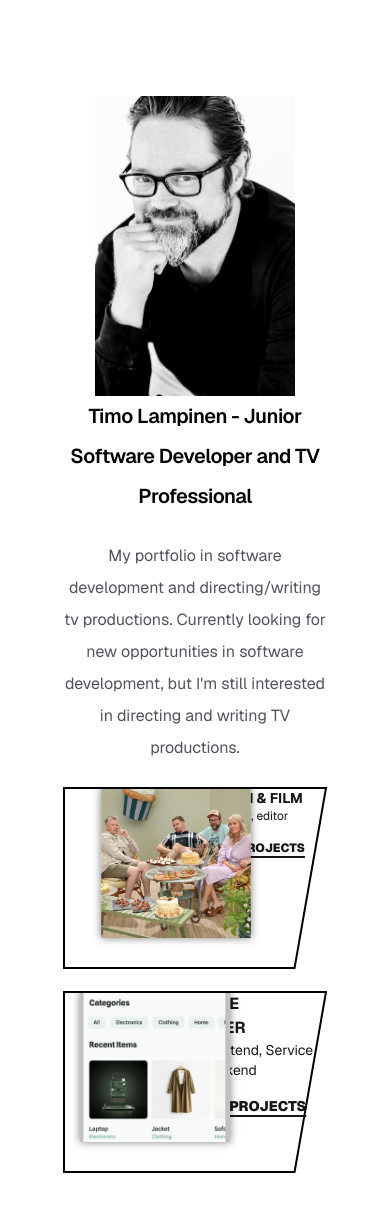
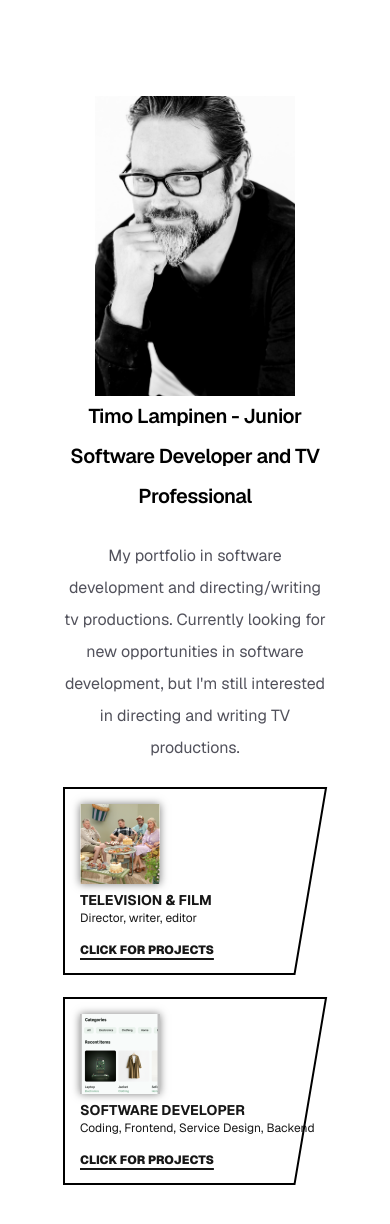
Before and after one commit to Hirvilampi/timo-portfolio, a Next.js app: page / in a window 390 px wide. Shown: the top 1224 px of the page. Built offline with nearby package versions, Linux system fonts and the light colour scheme.

Commit message:
changed views for mobile screen. added smaller pics for all. uses now storage for pics. added link to production and database

```diff
--- a/app/it/page.module.css
+++ b/app/it/page.module.css
@@ -59,9 +59,10 @@
 .title { margin: 0 0 0.5rem; font-weight: 600; }
 .text { margin: 0; opacity: 0.8; }
 
-@media (max-width: 768px) {
+@media (max-width: 540px) {
   .cardShape {
-    flex-direction: column;
+    padding-top: 1rem;
+    /* flex-direction: row; */
     /* text-align: center; */
     clip-path: polygon(0 0, 100% 0, 95% 100%, 0% 100%);
   }
@@ -71,4 +72,9 @@
   background: #eee;
   flex-shrink: 0;
 }
+
+.row {
+    flex-direction: column;
+    align-items: flex-start; /* or center if you want */
 }
+}
--- a/app/it/page.tsx
+++ b/app/it/page.tsx
@@ -15,14 +15,14 @@ export default function ShowItLink({ className, ...props }: CardProps) {
             <div className={classes.slideshowPlaceholder}>
               <ImageSlideshow portfolio={"it"} />
             </div>
-            <div>
-              <h2 className="text-m sm:text-2xl  font-bold uppercase">
+            <div className="py-4 sm:py-0">
+              <h2 className="text-sm sm:text-2xl  font-bold uppercase">
                 Software Developer
               </h2>
-              <p className="text-sm sm:text-xl">
+              <p className="text-xs sm:text-xl">
                 Coding, Frontend, Service Design, Backend
               </p>
-              <p className="text-sm sm:text-l mt-4 font-black underline decoration-2 underline-offset-4">
+              <p className="text-xs sm:text-l mt-4 font-black underline decoration-2 underline-offset-4">
                 CLICK FOR PROJECTS
               </p>
             </div>
--- a/app/it/projects/[itSlug]/page.tsx
+++ b/app/it/projects/[itSlug]/page.tsx
@@ -24,7 +24,7 @@ export default async function AllProjectsPage({
   return (
     <div className="flex min-h-screen items-start justify-center bg-zinc-50 font-sans dark:bg-black">
       <main className="flex w-full max-w-3xl flex-col items-center py-12 px-16 bg-white dark:bg-black sm:items-start ">
-        <h1>IT Project from my work history</h1>
+        <h1 className="mb-2">IT Project from my work history</h1>
         {prod.image && (
           <Image
             src={prod.image}
--- a/app/tv/page.module.css
+++ b/app/tv/page.module.css
@@ -1,18 +1,16 @@
 .cardWrapper {
   position: relative;
-  display: flex;   /* tärkein: korkeus = sisällön korkeus */
+  display: flex; /* tärkein: korkeus = sisällön korkeus */
   width: 100%;
-  max-width: 800px;        /* valinnainen */
+  max-width: 800px; /* valinnainen */
   min-height: 180px;
   text-decoration: none;
   color: inherit;
   transition: transform 0.2s ease;
-
 }
 
 .cardWrapper:hover {
   transform: translateX(10px);
-
 }
 
 .cardShape {
@@ -56,13 +54,20 @@
   gap: 20px;
 }
 
-.title { margin: 0 0 0.5rem; font-weight: 600; }
-.text { margin: 0; opacity: 0.8; }
+.title {
+  margin: 0 0 0.5rem;
+  font-weight: 600;
+}
+.text {
+  margin: 0;
+  opacity: 0.8;
+}
 
-@media (max-width: 768px) {
+@media (max-width: 540px) {
   .cardShape {
-    flex-direction: column;
-    /* text-align: center; */
+    padding-top: 1rem;
+    /* flex-direction: row; */
+    /* text-align: center;  */
     clip-path: polygon(0 0, 100% 0, 95% 100%, 0% 100%);
   }
   .slideshowPlaceholder {
@@ -71,4 +76,8 @@
     background: #eee;
     flex-shrink: 0;
   }
+  .row {
+    flex-direction: column;
+    align-items: flex-start; /* or center if you want */
   }
+}
--- a/app/tv/page.tsx
+++ b/app/tv/page.tsx
@@ -16,7 +16,7 @@ export default function ShowTvLink() {
               <ImageSlideshow portfolio={"tv"} />
             </div>
             {/* sisältö */}
-            <div>
+            <div className="py-4 sm:py-0">
               <h2 className="text-sm sm:text-2xl font-bold uppercase">
                 Television & Film
               </h2>
--- /dev/null
+++ b/app/tv/productions/[tvSlug]/page.module.css
@@ -0,0 +1,13 @@
+.link {
+    color: #2563eb;            /* modern blue */
+  text-decoration: underline;
+  text-underline-offset: 3px;
+  font-weight: 500;
+  transition: color 0.15s ease, text-decoration-color 0.15s ease;
+}
+
+.link:hover {
+    color: #1d4ed8;
+    text-decoration-color: currentColor;
+    transform: translateX(10px);
+}
--- a/app/tv/productions/[tvSlug]/page.tsx
+++ b/app/tv/productions/[tvSlug]/page.tsx
@@ -1,11 +1,21 @@
 import Image from "next/image";
 
+import classes from "./page.module.css";
 import { getTVProduction } from "@/lib/tvpproduction";
+
+function toAbsoluteUrl(url?: string | null) {
+  if (!url) return null;
+  const u = url.trim();
+  if (!u) return null;
+  if (u.startsWith("http://") || u.startsWith("https://")) return u;
+  return `https://${u}`;
+}
 
 export default async function AllProductionsPage({
   params,}: {  params: Promise<{ tvSlug: string }>;}) {
   const { tvSlug } = await params;
   const prod = await getTVProduction(tvSlug);
+  const href = toAbsoluteUrl(prod.link);
 
   return (
     <div className="flex min-h-screen items-start justify-center bg-zinc-50 font-sans dark:bg-black">
@@ -35,6 +45,14 @@ export default async function AllProductionsPage({
 
         <p className="mt-4">{prod.more}</p>
 
+                {href && (
+          <a href={href} target="_blank" rel="noopener noreferrer"
+          className={`${classes.link} mt-4`}
+          >
+            Link to video or production page
+          </a>
+        )}
+
         <p className="mt-4">Production Company:&nbsp;{prod.company}</p>
       </main>
     </div>
--- a/components/ITProject.tsx
+++ b/components/ITProject.tsx
@@ -11,4 +11,5 @@ export type ITProject = {
   more?: string | null;
   technologies?: string | null;
   company?: string | null;
+  image_small?: string | null;
 };
--- a/components/TVProduction.tsx
+++ b/components/TVProduction.tsx
@@ -9,4 +9,6 @@ export type TVProduction = {
   summary?: string | null;
   more?: string | null;
   company?: string | null;
+  image_small?: string | null;
+  link?: string | null;
 };
--- a/components/images/image-slideshow.module.css
+++ b/components/images/image-slideshow.module.css
@@ -24,3 +24,15 @@
   opacity: 1;
   /* transform: scale(1) translateX(0) rotate(0); */
 }
+  /* Mobiiliresponsiivisuus */
+@media (max-width: 540px) {
+  .slideshow {
+  flex-direction: column;
+  position: relative;
+  width: 80px;
+  height: 80px;
+  /* border-radius: 8px; */
+  overflow: hidden;
+  box-shadow: 0 0 0.5rem rgba(0, 0, 0, 0.5);
+  }
+}
--- a/components/its/its-grid.tsx
+++ b/components/its/its-grid.tsx
@@ -14,10 +14,10 @@ export default function ITsGrid({ itprojects }: ITsGridProps) {
         <li key={p.id}>
           <Link href={`/it/projects/${p.slug}`}>
             <article key={p.slug} className="rounded-xl border p-4 mt-2">
-              <div className="flex flex-column sm:flex-row gap-4 ">
-                {p.image && (
+              <div className="flex flex-col sm:flex-row gap-4 ">
+                {p.image_small && (
                   <Image
-                    src={p.image}
+                    src={p.image_small}
                     alt={p.slug}
                     width={240}
                     height={180}
--- a/components/tvs/tvs-grid.tsx
+++ b/components/tvs/tvs-grid.tsx
@@ -21,6 +21,8 @@ type TVsGridProps = {
 };
 
 export default function TVsGrid({ tvproductions }: TVsGridProps) {
+
+
   return (
     <ul>
       {tvproductions.map((p) => (
@@ -30,11 +32,11 @@ export default function TVsGrid({ tvproductions }: TVsGridProps) {
               pathname: `/tv/productions/${p.slug}`
             }}
           >
-            <article key={p.slug} className="rounded-xl border p-4 mt-2">
-              <div className="flex flex-column sm:flex-row gap-4 ">
-                {p.image && (
+            <article key={p.slug} className="rounded-xl border p-4 mt-2 flex flex-col">
+              <div className="flex flex-col sm:flex-row gap-4 ">
+                {p.image_small && (
                   <Image
-                    src={p.image}
+                    src={p.image_small}
                     alt={p.slug}
                     width={240}
                     height={180}
@@ -43,7 +45,7 @@ export default function TVsGrid({ tvproductions }: TVsGridProps) {
                 )}
                 <div>
                   <h3 className="text-lg font-semibold">{p.title}</h3>
-                  <div className="flex flex-row">
+                  <div className="flex flex-col sm:flex-row">
                     <p className="text-sm opacity-70 gap-2 flex flex-row">
                       {p.seasons && p.seasons} ({p.year && p.year})
                     </p>
```
Lines whose indentation alone changed are shown as unchanged.
